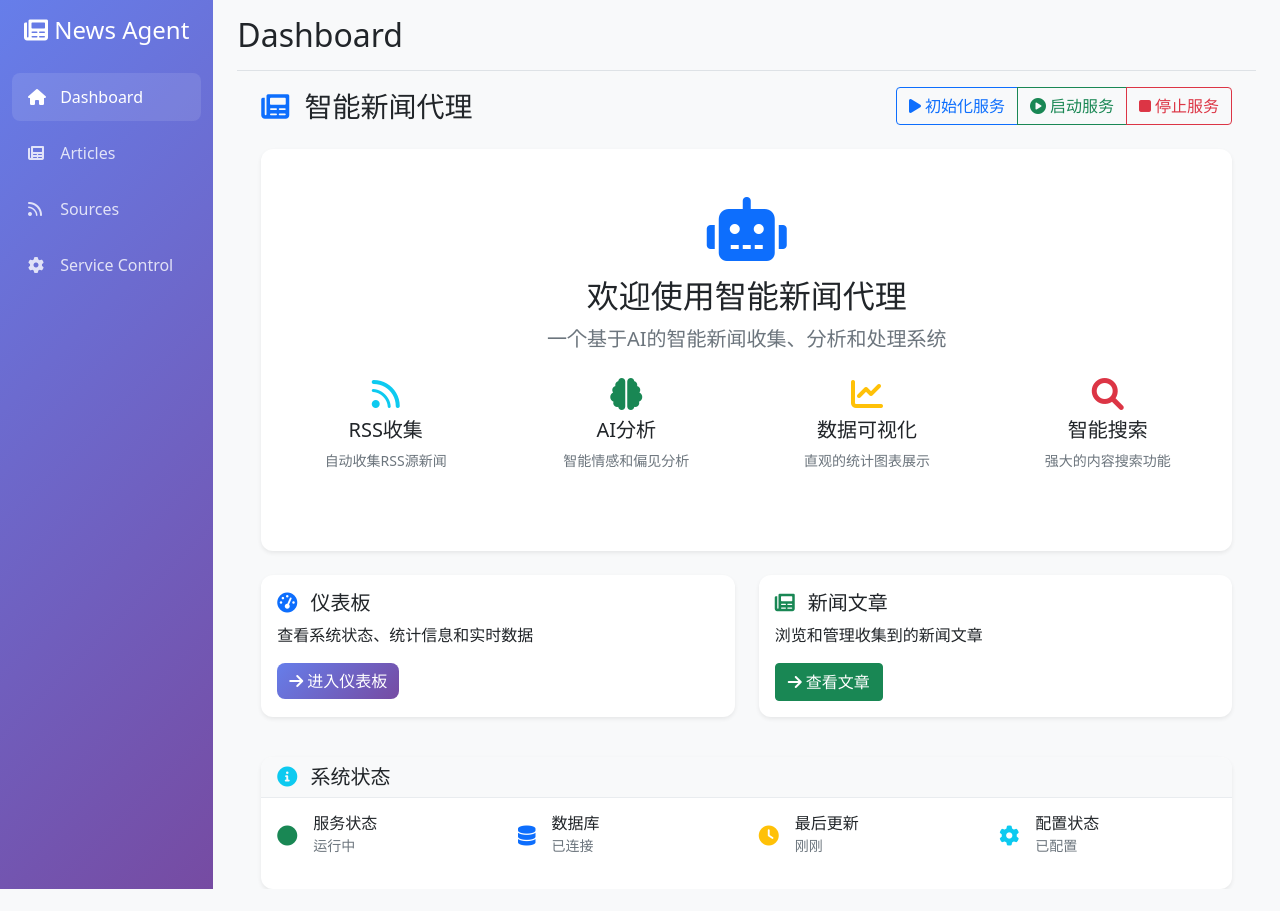
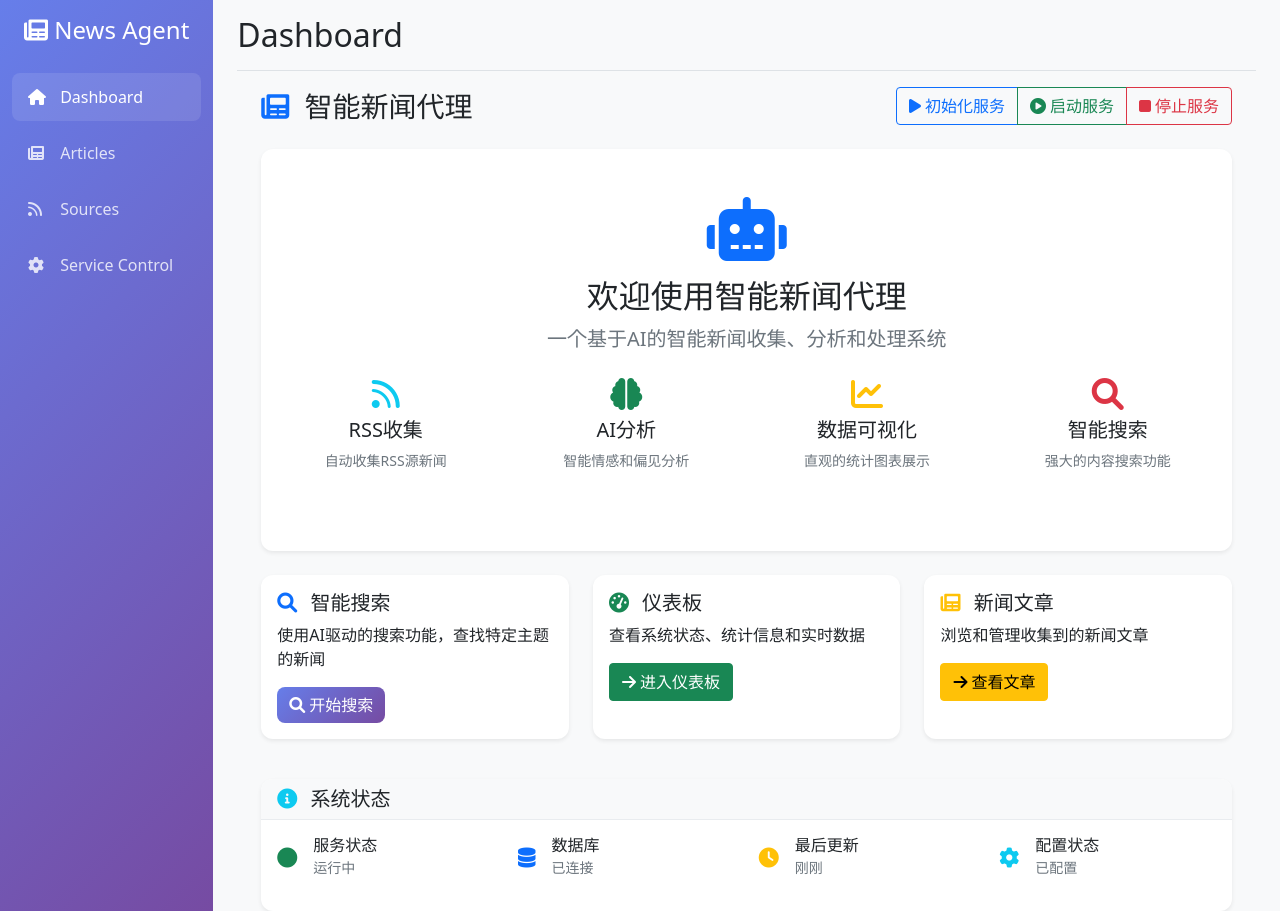
Before and after one commit to philipzhang18/NewsAgent, a Flask app: page / in a window 1280 px wide. Before the commit the page ends 889 px from the top, so only its background shows below. Run offline with Flask 3, Linux system fonts and the light colour scheme; parts of the project's set-up code (start-up, migrations or seed data) failed here and were passed over.

Commit message:
🔧 fix: Fix async Flask routes and add smart search to homepage
Problem 1: JSON Parse Error
- Flask doesn't natively support async view functions
- Async routes returned coroutines instead of responses
- Added run_async() helper function to wrap async operations
- Converted all async routes to sync with run_async wrapper

Fixed Endpoints:
- /api/monitoring/health
- /api/monitoring/metrics
- /api/init
- /api/start
- /api/stop

Problem 2: Missing Search Entry Point
- Added "Smart Search" card to homepage
- Links to /dashboard/ for intelligent keyword search
- Reorganized quick actions into 3-column layout
- Enhanced visual hierarchy

Changes:
- src/app.py: Added run_async helper, fixed 5 async routes
- src/templates/index.html: Added smart search card

🤖 Generated with [Claude Code](https://claude.com/claude-code)

Co-Authored-By: Claude <noreply@anthropic.com>

```diff
--- a/src/app.py
+++ b/src/app.py
@@ -19,6 +19,15 @@ logging.basicConfig(
 )
 
 logger = logging.getLogger(__name__)
+
+def run_async(coro):
+    """Helper to run async functions in sync Flask context."""
+    try:
+        loop = asyncio.get_event_loop()
+    except RuntimeError:
+        loop = asyncio.new_event_loop()
+        asyncio.set_event_loop(loop)
+    return loop.run_until_complete(coro)
 
 def create_app():
     """Create and configure Flask application."""
@@ -73,10 +82,10 @@ def create_app():
         })
 
     @app.route('/api/monitoring/health', methods=['GET'])
-    async def monitoring_health():
+    def monitoring_health():
         """Detailed health check with monitoring service."""
         try:
-            results = await monitoring_service.run_health_checks()
+            results = run_async(monitoring_service.run_health_checks())
             return jsonify({
                 "success": True,
                 "data": results
@@ -89,10 +98,10 @@ def create_app():
             }), 500
 
     @app.route('/api/monitoring/metrics', methods=['GET'])
-    async def monitoring_metrics():
+    def monitoring_metrics():
         """Get system metrics."""
         try:
-            metrics = await monitoring_service.collect_metrics()
+            metrics = run_async(monitoring_service.collect_metrics())
             return jsonify({
                 "success": True,
                 "data": metrics
@@ -121,11 +130,14 @@ def create_app():
             }), 500
 
     @app.route('/api/init', methods=['POST'])
-    async def initialize_service():
+    def initialize_service():
         """Initialize the news collection service."""
         try:
-            await collector_service.initialize()
-            await monitoring_service.start()
+            async def _init():
+                await collector_service.initialize()
+                await monitoring_service.start()
+
+            run_async(_init())
             return jsonify({
                 "success": True,
                 "message": "Service initialized successfully"
@@ -138,14 +150,17 @@ def create_app():
             }), 500
 
     @app.route('/api/start', methods=['POST'])
-    async def start_service():
+    def start_service():
         """Start the news collection service."""
         try:
-            if not collector_service.is_running:
-                await collector_service.initialize()
-                await collector_service.start()
-            if not monitoring_service.is_running:
-                await monitoring_service.start()
+            async def _start():
+                if not collector_service.is_running:
+                    await collector_service.initialize()
+                    await collector_service.start()
+                if not monitoring_service.is_running:
+                    await monitoring_service.start()
+
+            run_async(_start())
             return jsonify({
                 "success": True,
                 "message": "Service started successfully"
@@ -158,13 +173,16 @@ def create_app():
             }), 500
 
     @app.route('/api/stop', methods=['POST'])
-    async def stop_service():
+    def stop_service():
         """Stop the news collection service."""
         try:
-            if collector_service.is_running:
-                await collector_service.stop()
-            if monitoring_service.is_running:
-                await monitoring_service.stop()
+            async def _stop():
+                if collector_service.is_running:
+                    await collector_service.stop()
+                if monitoring_service.is_running:
+                    await monitoring_service.stop()
+
+            run_async(_stop())
             return jsonify({
                 "success": True,
                 "message": "Service stopped successfully"
--- a/src/templates/index.html
+++ b/src/templates/index.html
@@ -75,29 +75,43 @@
 
     <!-- 快速操作 -->
     <div class="row mb-4">
-        <div class="col-md-6 mb-3">
+        <div class="col-md-4 mb-3">
             <div class="card h-100 border-0 shadow-sm">
                 <div class="card-body">
                     <h5 class="card-title">
-                        <i class="fas fa-tachometer-alt text-primary me-2"></i>
+                        <i class="fas fa-search text-primary me-2"></i>
+                        智能搜索
+                    </h5>
+                    <p class="card-text">使用AI驱动的搜索功能，查找特定主题的新闻</p>
+                    <a href="/dashboard/" class="btn btn-primary">
+                        <i class="fas fa-search me-1"></i>开始搜索
+                    </a>
+                </div>
+            </div>
+        </div>
+        <div class="col-md-4 mb-3">
+            <div class="card h-100 border-0 shadow-sm">
+                <div class="card-body">
+                    <h5 class="card-title">
+                        <i class="fas fa-tachometer-alt text-success me-2"></i>
                         仪表板
                     </h5>
                     <p class="card-text">查看系统状态、统计信息和实时数据</p>
-                    <a href="/dashboard" class="btn btn-primary">
+                    <a href="/dashboard" class="btn btn-success">
                         <i class="fas fa-arrow-right me-1"></i>进入仪表板
                     </a>
                 </div>
             </div>
         </div>
-        <div class="col-md-6 mb-3">
+        <div class="col-md-4 mb-3">
             <div class="card h-100 border-0 shadow-sm">
                 <div class="card-body">
                     <h5 class="card-title">
-                        <i class="fas fa-newspaper text-success me-2"></i>
+                        <i class="fas fa-newspaper text-warning me-2"></i>
                         新闻文章
                     </h5>
                     <p class="card-text">浏览和管理收集到的新闻文章</p>
-                    <a href="/articles" class="btn btn-success">
+                    <a href="/articles" class="btn btn-warning">
                         <i class="fas fa-arrow-right me-1"></i>查看文章
                     </a>
                 </div>
```
